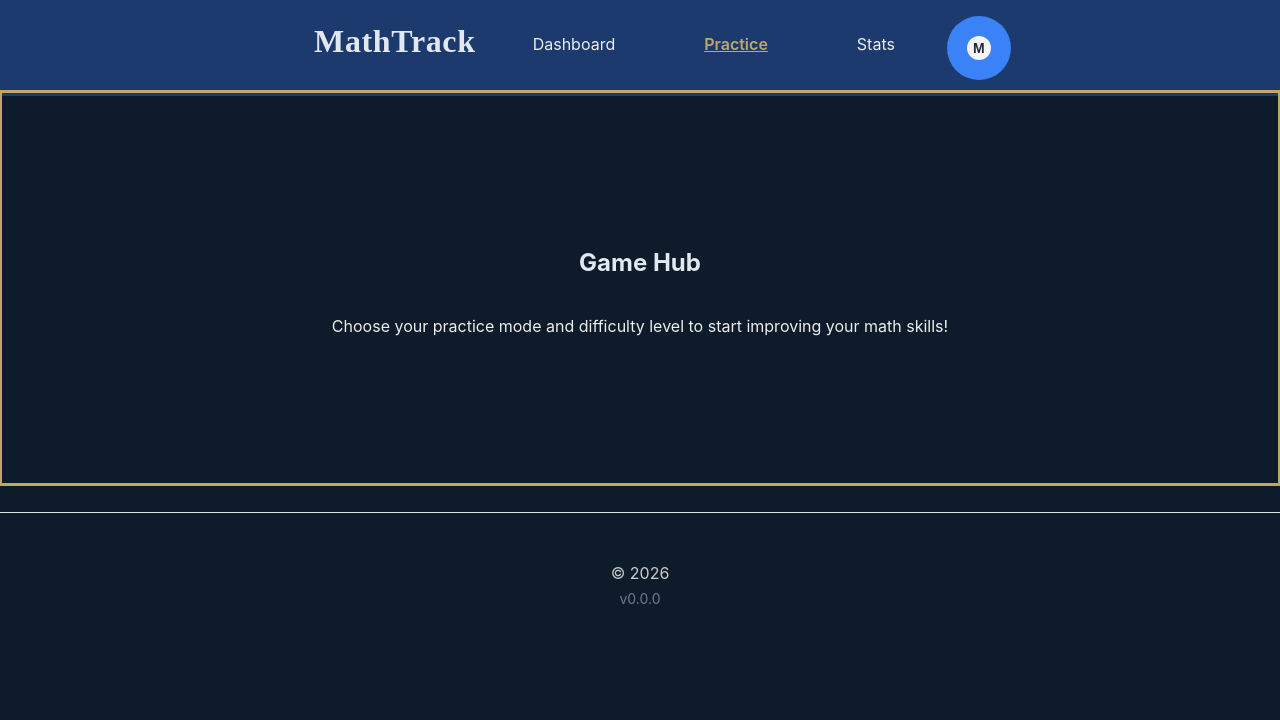
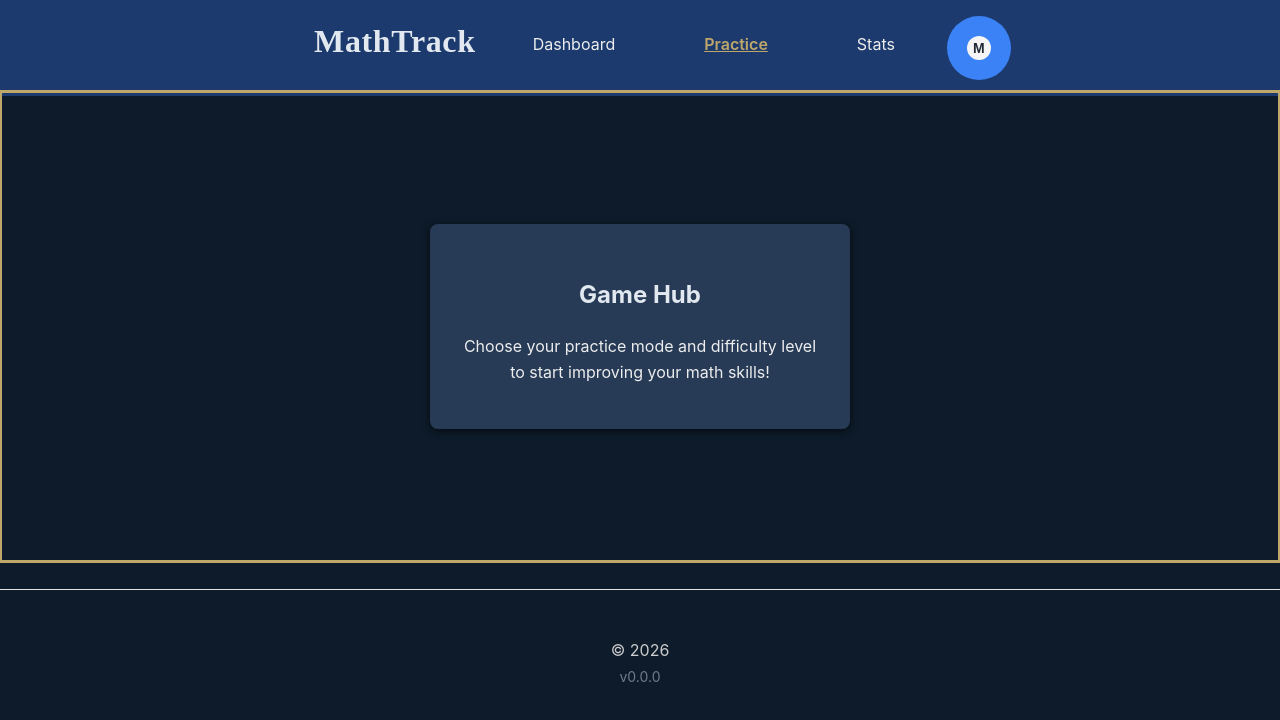
Before and after one commit to LuisDev912/EduMath-Track, a React (Vite) app in the folder frontend/: page /game/hub in a window 1280 px wide. Shown: the top 720 px of the page. Built offline with nearby package versions, Linux system fonts and the light colour scheme.

Commit message:
feat(game): improve FinalLink component structure - Create a dedicated folder for FinalLink component and its types. - Scaffold FinalLink types file for better type management.

```diff
--- a/frontend/src/game/hub/pages/GameHub.tsx
+++ b/frontend/src/game/hub/pages/GameHub.tsx
@@ -1,4 +1,5 @@
 import { useTranslation } from "react-i18next";
+import Styles from '../../gameplay/components/Game.module.css';
 
 // this is the hub page for the game. Here, the user will select the wanted game mode and difficulty. The user will also be able to see their stats and achievements.
 
@@ -7,8 +8,10 @@ export default function GameHub() {
 
     return (
         <section className="flex flex-column align-center">
-            <h1>{t("game.hub.title")}</h1>
-            <p>{t("game.hub.description")}</p>
+            <div className={Styles.box}>
+                <h1>{t("game.hub.title")}</h1>
+                <p>{t("game.hub.description")}</p>
+            </div>
         </section>
     );
 };
```
Also changed, not shown: frontend/src/game/hub/components/FinalLink/FinalLink.tsx (renamed from frontend/src/game/hub/components/FinalLink.tsx), frontend/src/game/hub/components/FinalLink/FinalLink.types.ts (added).
